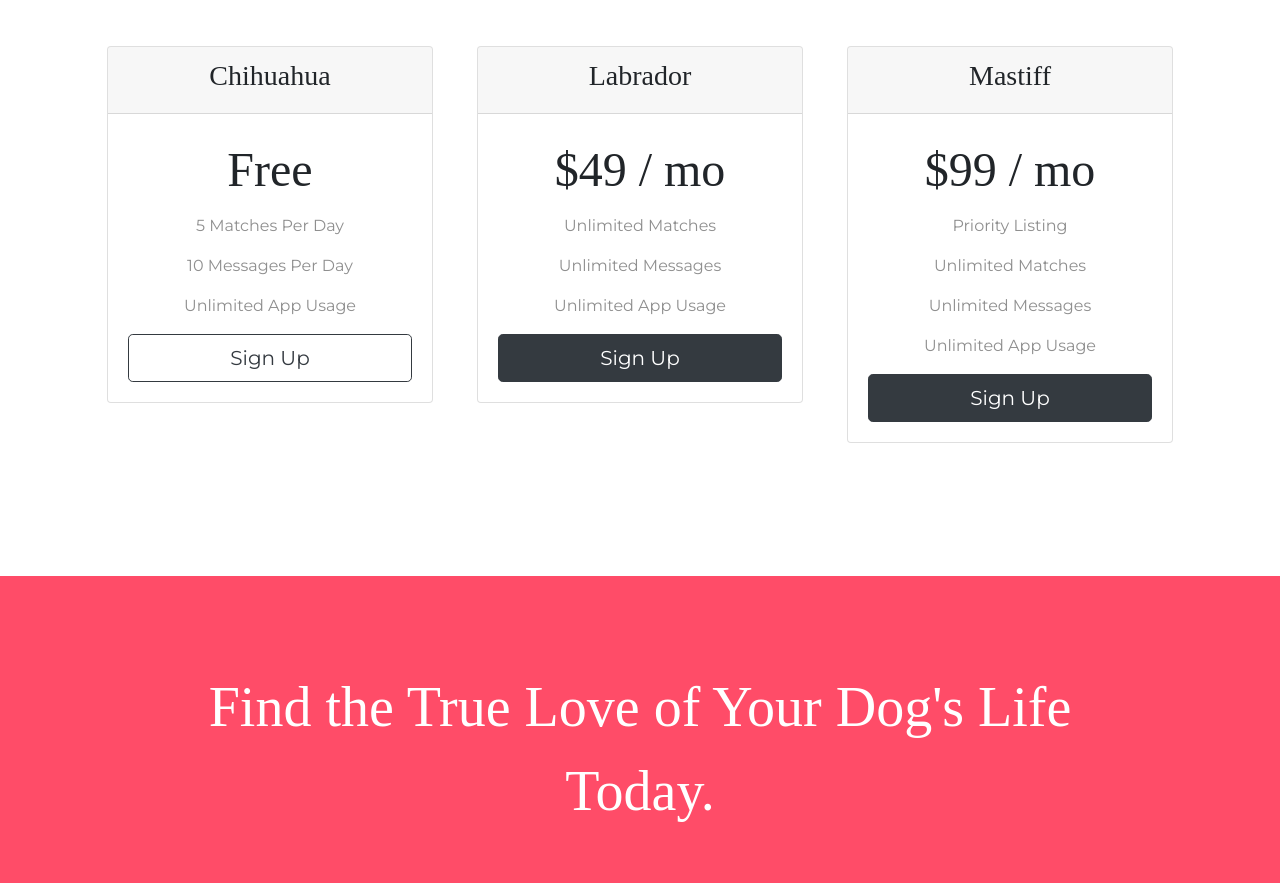
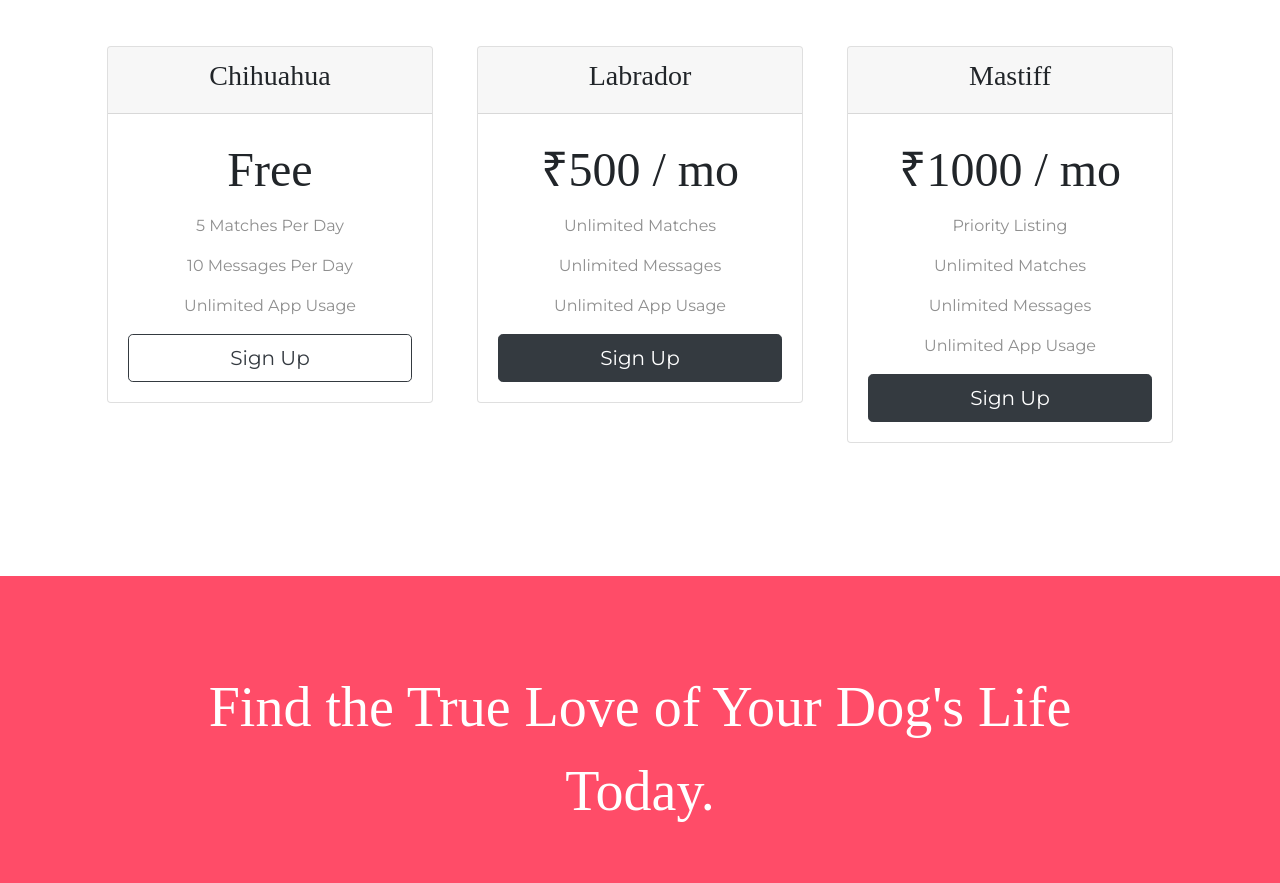
Before and after one commit to Aakriti2002/TinDog, a plain HTML site: page index.html in a window 1280 px wide. Shown: the part 1922-2805 px from the top of the page. Drawn offline with nearby package versions, Linux system fonts and the light colour scheme.

Commit message:
Update index.html

```diff
--- a/index.html
+++ b/index.html
@@ -176,7 +176,7 @@
             <h3>Labrador</h3>
           </div>
           <div class="card-body">
-            <h2 class="price-text">$49 / mo</h2>
+            <h2 class="price-text">₹500 / mo</h2>
             <p>Unlimited Matches</p>
             <p>Unlimited Messages</p>
             <p>Unlimited App Usage</p>
@@ -191,7 +191,7 @@
             <h3>Mastiff</h3>
           </div>
           <div class="card-body">
-            <h2 class="price-text">$99 / mo</h2>
+            <h2 class="price-text">₹1000 / mo</h2>
             <p>Priority Listing</p>
             <p>Unlimited Matches</p>
             <p>Unlimited Messages</p>
```
